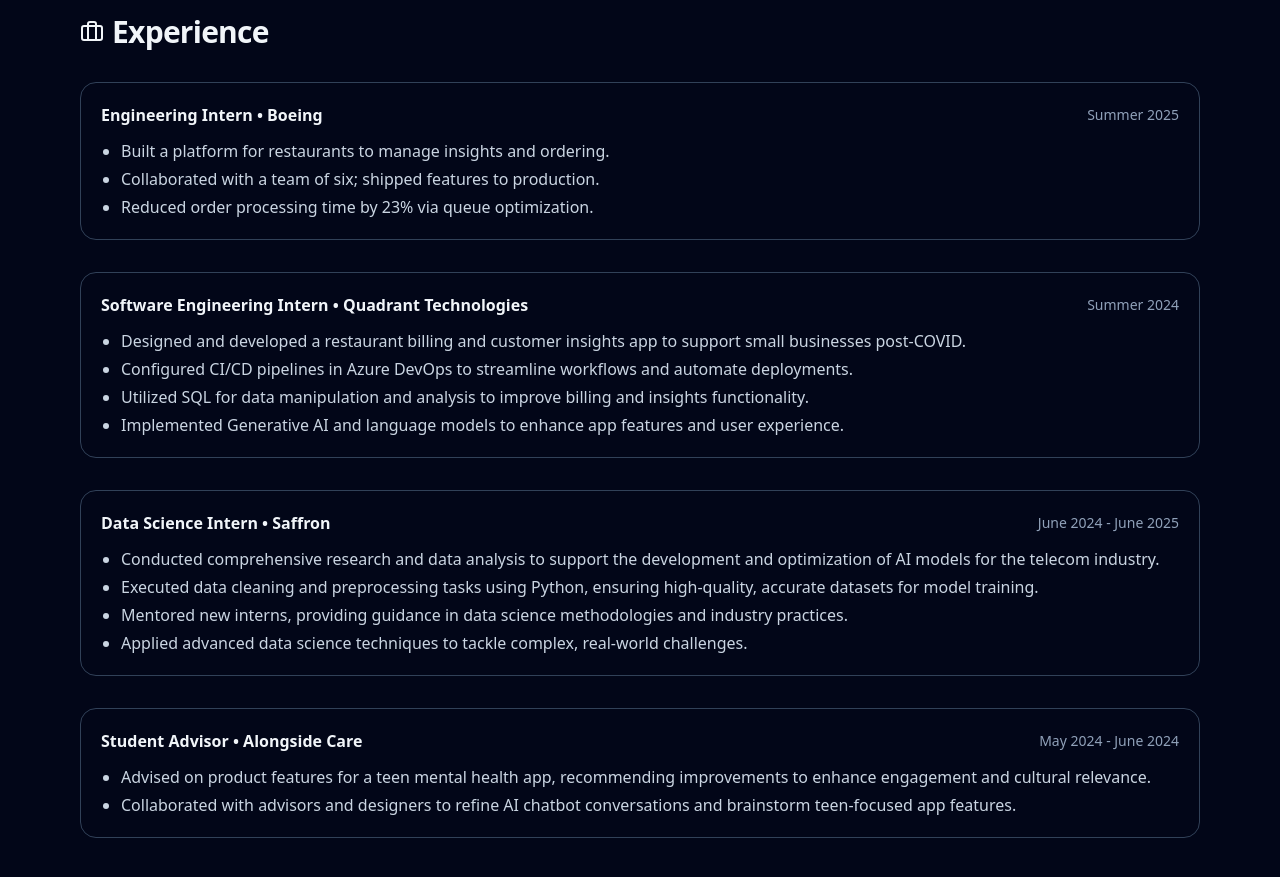
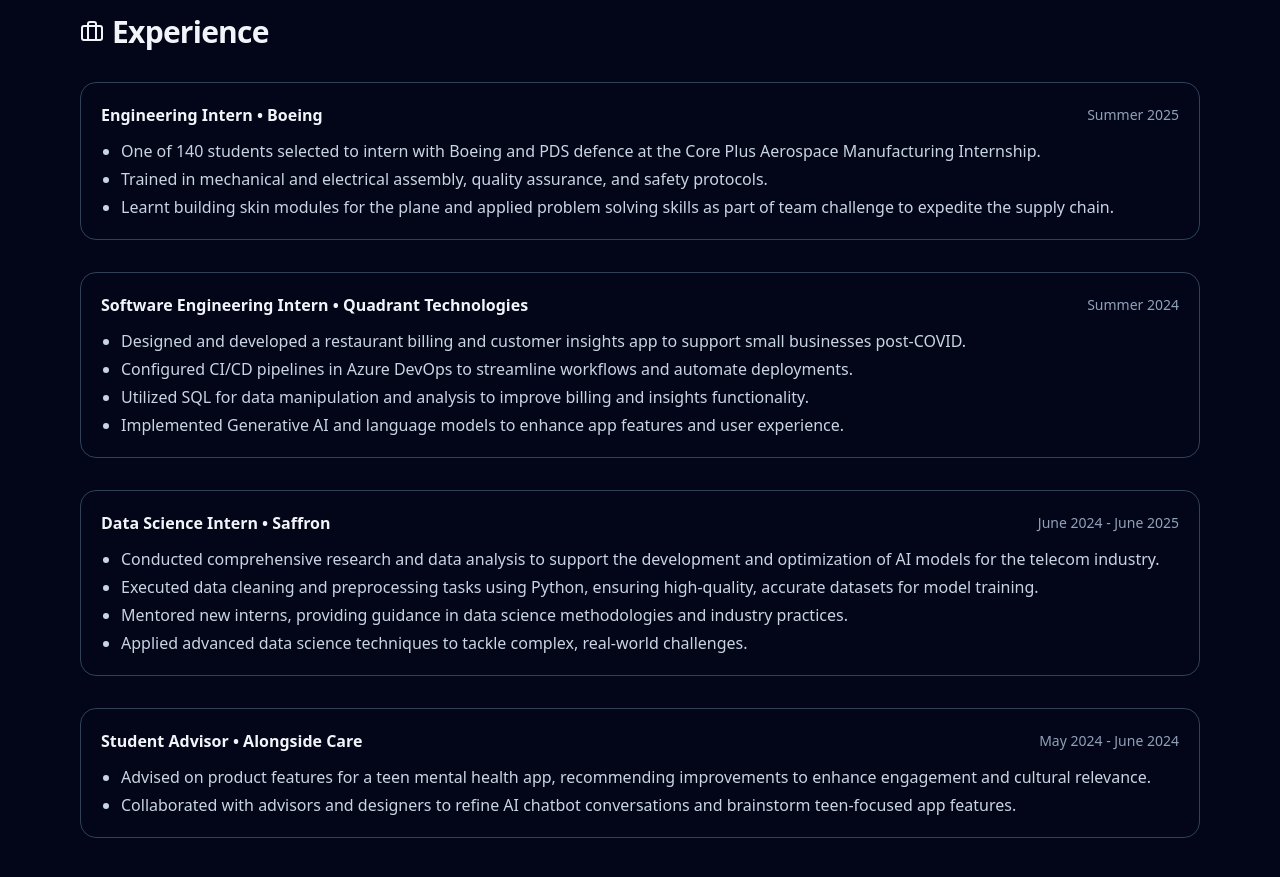
Before and after one commit to tvisham/my-portfolio, a React (Vite) app: page / in a window 1280 px wide. Shown: the part 2140-3017 px from the top of the page. Built offline with nearby package versions, Linux system fonts and the light colour scheme.

Commit message:
projects fix

```diff
--- a/src/App.jsx
+++ b/src/App.jsx
@@ -56,8 +56,8 @@
     tags: ["HTML", "CSS", "JavaScript"],
   img: null,
     links: {
-      live: "https://example.com/codebridge",
-      repo: "https://github.com/yourhandle/codebridge",
+      live: "https://github.com/tvisham/Gymnasium-Rental-Website",
+      repo: "https://github.com/tvisham/Gymnasium-Rental-Website",
     },
   },
   {
@@ -78,9 +78,9 @@
     title: "Engineering Intern",
     date: "Summer 2025",
     points: [
-      "Built a platform for restaurants to manage insights and ordering.",
-      "Collaborated with a team of six; shipped features to production.",
-      "Reduced order processing time by 23% via queue optimization.",
+      "One of 140 students selected to intern with Boeing and PDS defence at the Core Plus Aerospace Manufacturing Internship.",
+      "Trained in mechanical and electrical assembly, quality assurance, and safety protocols.",
+      "Learnt building skin modules for the plane and applied problem solving skills as part of team challenge to expedite the supply chain.",
     ],
   },
   {
```
